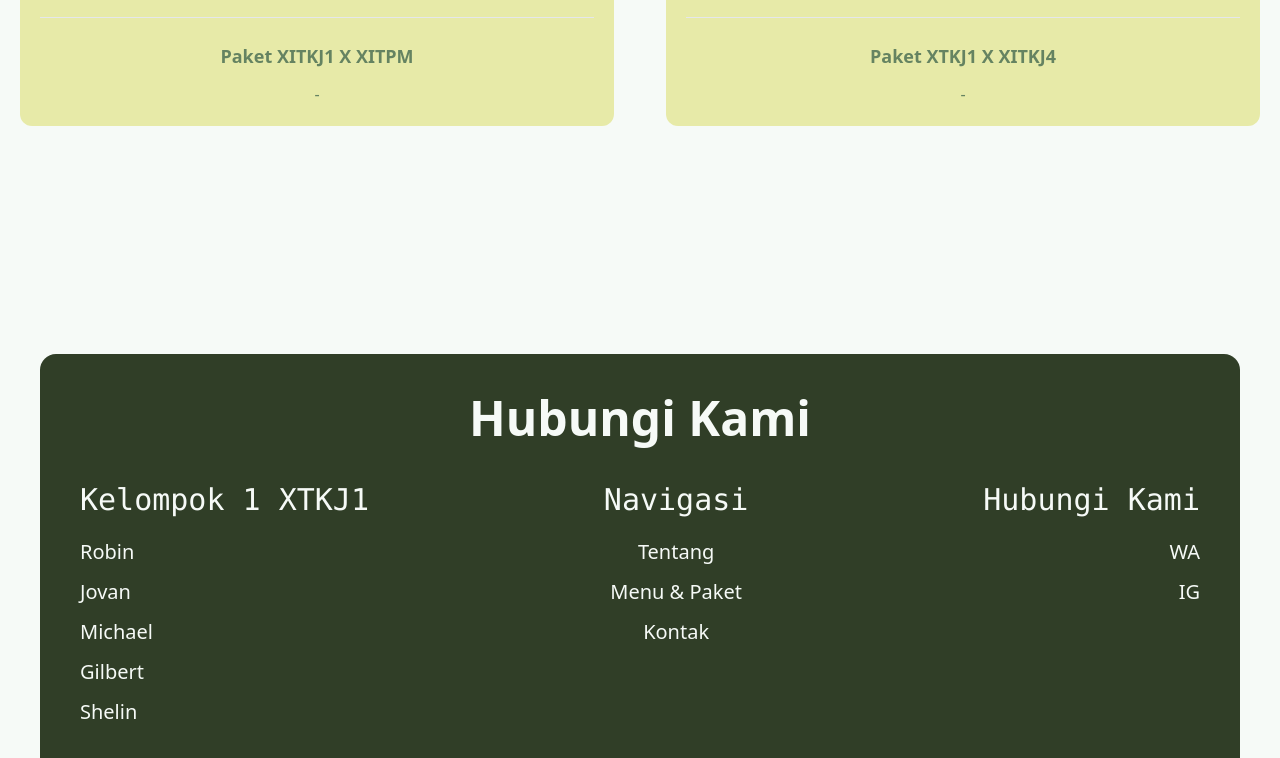
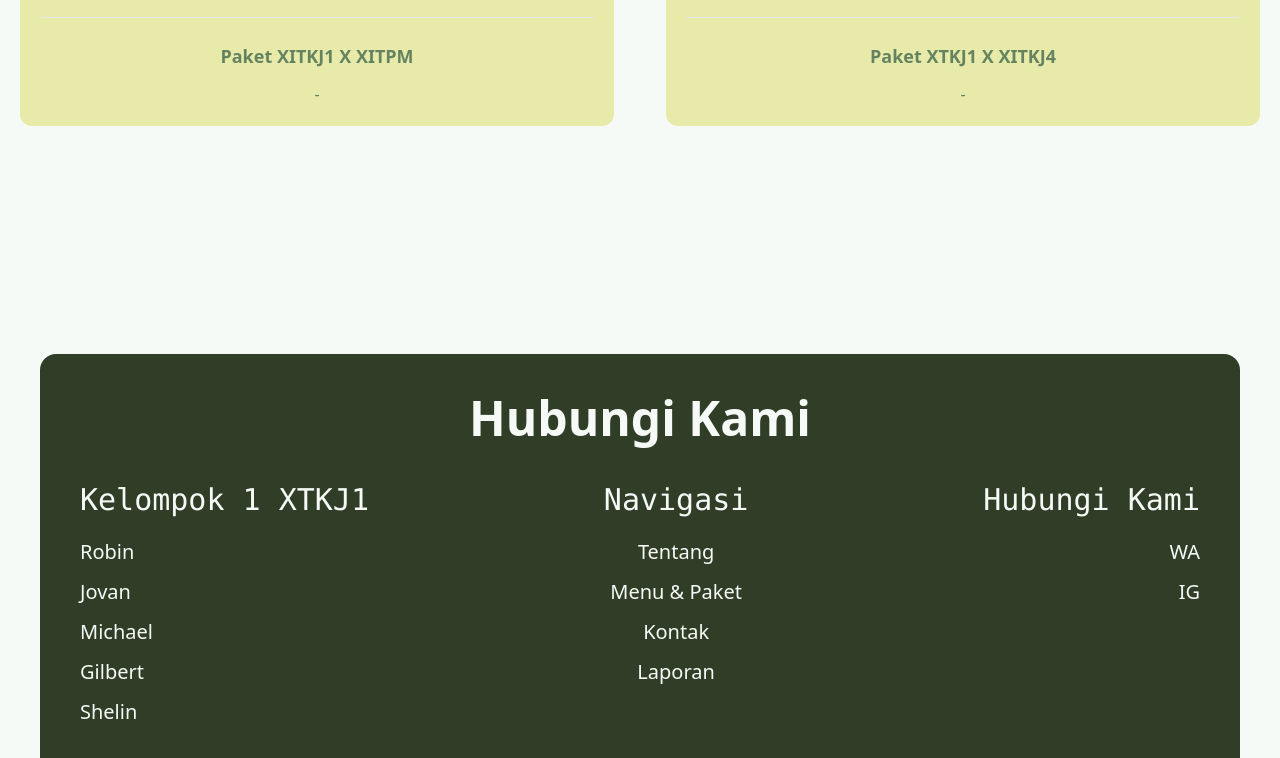
Before and after one commit to Bean791/Mengbabu, a website: page index.html in a window 1280 px wide. Shown: the part 2377-3135 px from the top of the page. Drawn offline with Linux system fonts and the light colour scheme.

Commit message:
sementara 2

```diff
--- a/index.html
+++ b/index.html
@@ -127,6 +127,9 @@
                     <li class="my-3 lg:text-xl text-base">
                       <a href="#kontak">Kontak</a>
                     </li>
+                    <li class="my-3 lg:text-xl text-base">
+                      <a href="https://docs.google.com/spreadsheets/d/1mXiFdy1K7E_4ZZG1F23Oq4pEILyh3p6sxe-BYmbuJWU/edit?usp=sharing">Laporan</a>
+                    </li>
                 </ul>
                 <ul class="mx-5 lg:text-right">
                     <h2 class="lg:text-3xl text-xl font-mono my-5">Hubungi Kami</h2>
```
